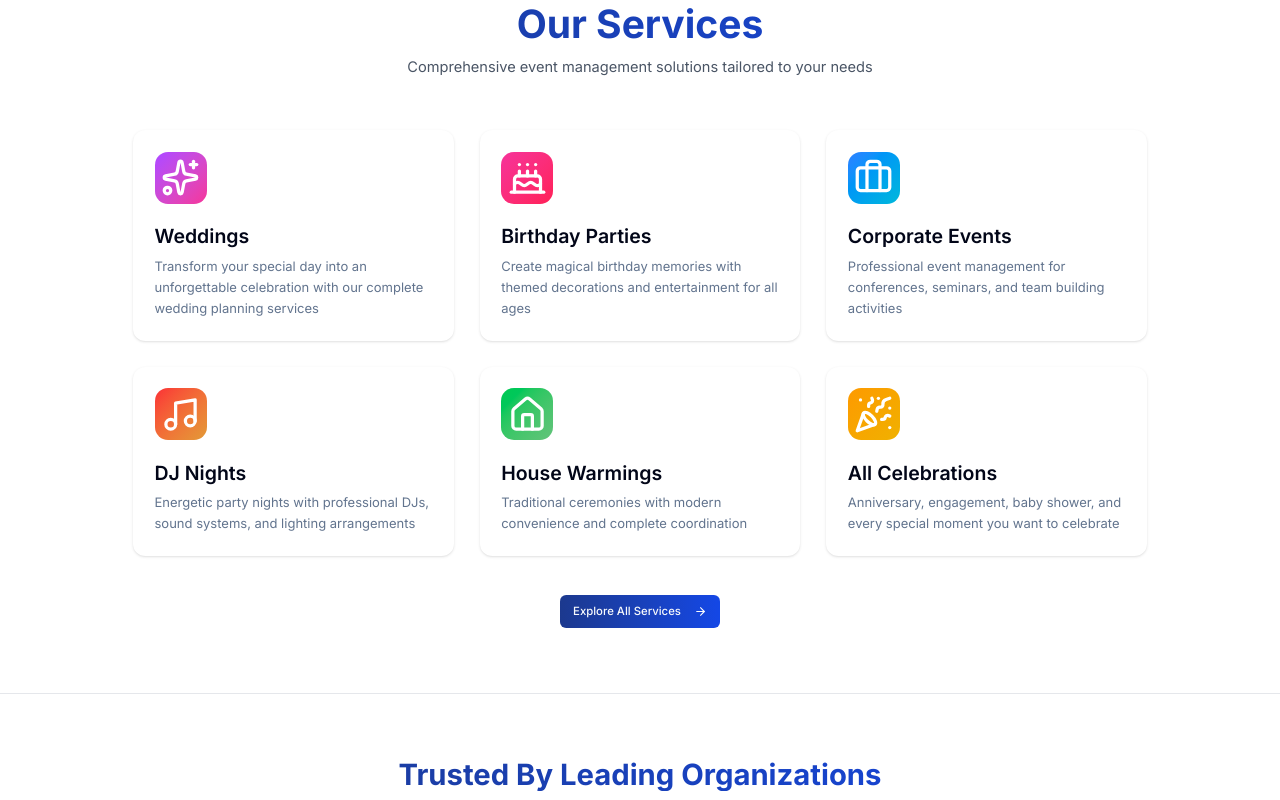
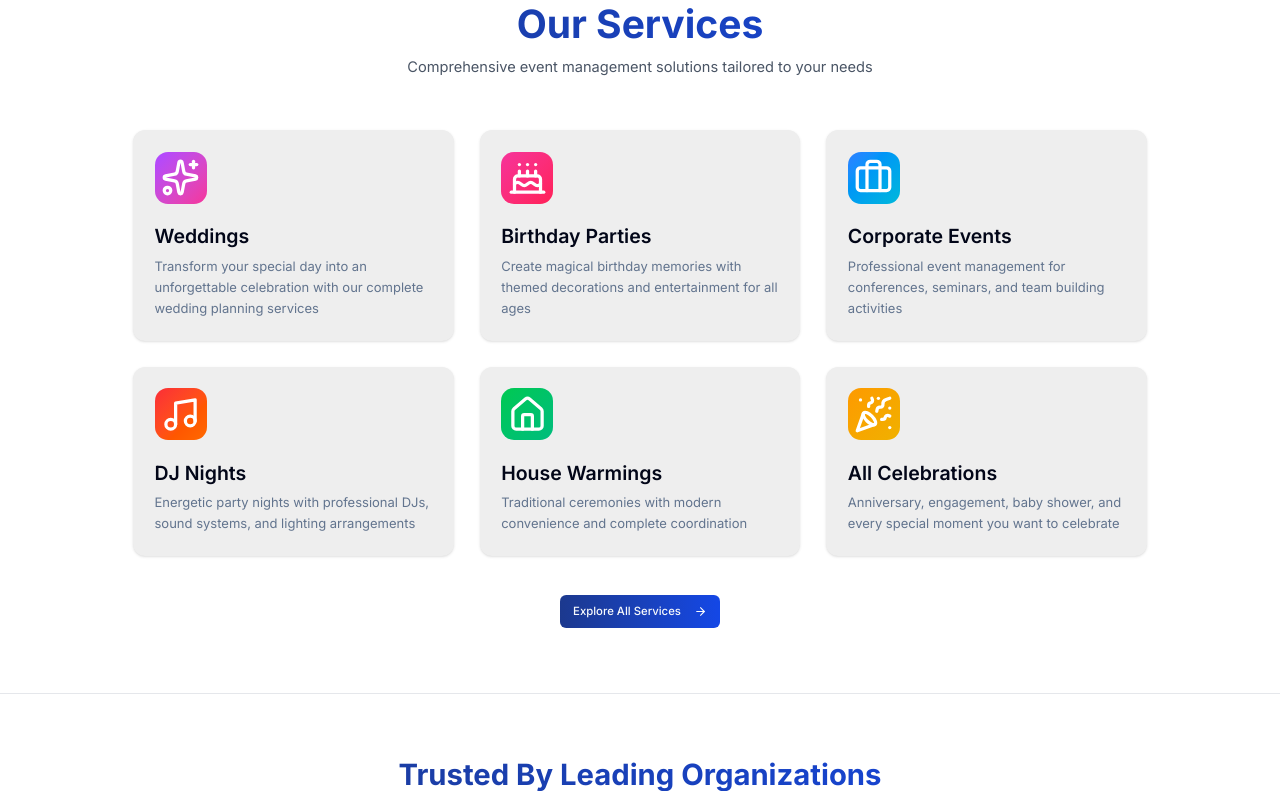
Before and after one commit to Mr-subrat-01/arnapurnaevents, a Next.js app: page / in a window 1280 px wide. Shown: the part 880-1680 px from the top of the page. Built offline with nearby package versions, Linux system fonts and the light colour scheme.

Commit message:
added loader

```diff
--- a/app/globals.css
+++ b/app/globals.css
@@ -1,6 +1,7 @@
 html {
   font-size: 13px;
 }
+
 @import "tailwindcss";
 @import "tw-animate-css";
 @custom-variant dark (&:is(.dark *));
@@ -43,48 +44,13 @@ html {
   --radius-md: calc(var(--radius) - 2px);
   --radius-lg: var(--radius);
   --radius-xl: calc(var(--radius) + 4px);
-
-
-  --color-slate-50: oklch(0.985 0.002 247.839);
-  --color-slate-100: oklch(0.967 0.003 247.896);
-  --color-slate-200: oklch(0.928 0.006 247.896);
-  --color-slate-300: oklch(0.869 0.013 247.896);
-  --color-slate-400: oklch(0.704 0.04 256.788);
-  --color-slate-500: oklch(0.551 0.027 264.364);
-  --color-slate-600: oklch(0.446 0.023 264.364);
-  --color-slate-700: oklch(0.36 0.022 264.364);
-  --color-slate-800: oklch(0.27 0.024 264.364);
-  --color-slate-900: oklch(0.19 0.026 264.364);
-
-  --color-orange-50: oklch(0.98 0.02 70);
-  --color-orange-100: oklch(0.95 0.04 70);
-  --color-orange-200: oklch(0.9 0.07 70);
-  --color-orange-300: oklch(0.85 0.1 70);
-  --color-orange-400: oklch(0.8 0.12 70);
-  --color-orange-500: oklch(0.74 0.14 70);
-  --color-orange-600: oklch(0.67 0.15 70);
-  --color-orange-700: oklch(0.58 0.14 70);
-  --color-orange-800: oklch(0.49 0.12 70);
-  --color-orange-900: oklch(0.4 0.1 70);
-
-  --color-emerald-50: oklch(0.98 0.02 150);
-  --color-emerald-100: oklch(0.95 0.04 150);
-  --color-emerald-200: oklch(0.9 0.07 150);
-  --color-emerald-300: oklch(0.85 0.1 150);
-  --color-emerald-400: oklch(0.8 0.12 150);
-  --color-emerald-500: oklch(0.74 0.14 150);
-  --color-emerald-600: oklch(0.67 0.15 150);
-  --color-emerald-700: oklch(0.58 0.14 150);
-  --color-emerald-800: oklch(0.49 0.12 150);
-  --color-emerald-900: oklch(0.4 0.1 150);
-
 }
 
 :root {
   --radius: 0.625rem;
   --background: oklch(1 0 0);
   --foreground: oklch(0.129 0.042 264.695);
-  --card: oklch(1 0 0);
+  --card: oklch(0.95 0 0);
   --card-foreground: oklch(0.129 0.042 264.695);
   --popover: oklch(1 0 0);
   --popover-foreground: oklch(0.129 0.042 264.695);
--- a/app/layout.tsx
+++ b/app/layout.tsx
@@ -3,6 +3,7 @@ import { Inter } from "next/font/google";
 import "./globals.css";
 import Footer from "@/components/Footer";
 import Navbar from "@/components/Navbar";
+import NextTopLoader from "nextjs-toploader";
 
 const inter = Inter({ subsets: ["latin"] });
 
@@ -20,6 +21,8 @@ export default function RootLayout({
   return (
     <html lang="en">
       <body className={inter.className}>
+        <NextTopLoader color="var(--color-amber-400)" />
+
         <Navbar />
         <main className="min-h-screen">{children}</main>
         <Footer />
--- a/package.json
+++ b/package.json
@@ -19,6 +19,7 @@
     "embla-carousel-react": "^8.6.0",
     "lucide-react": "^0.546.0",
     "next": "16.0.0",
+    "nextjs-toploader": "^3.9.17",
     "react": "19.2.0",
     "react-dom": "19.2.0",
     "react-hook-form": "^7.65.0",
```
Also changed, not shown: 1 other file (tests, documents, lock files or other folders).
